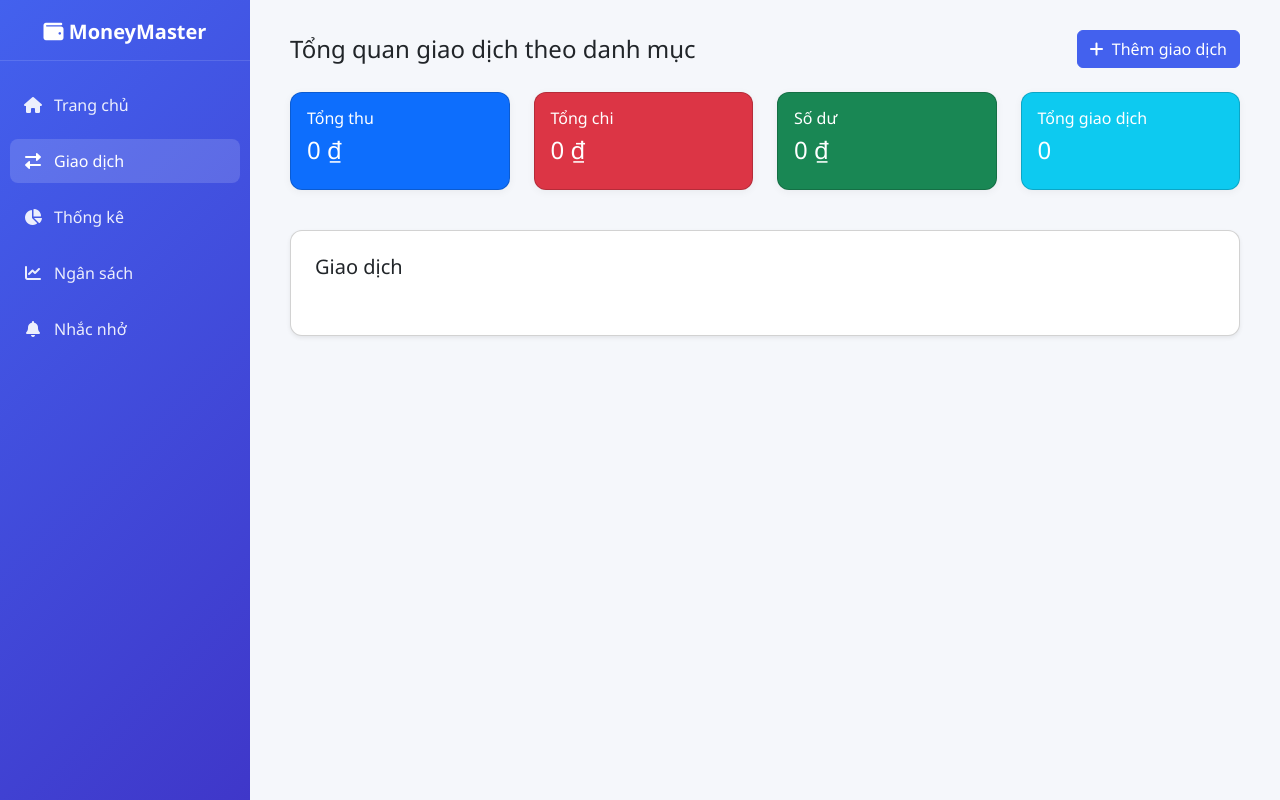
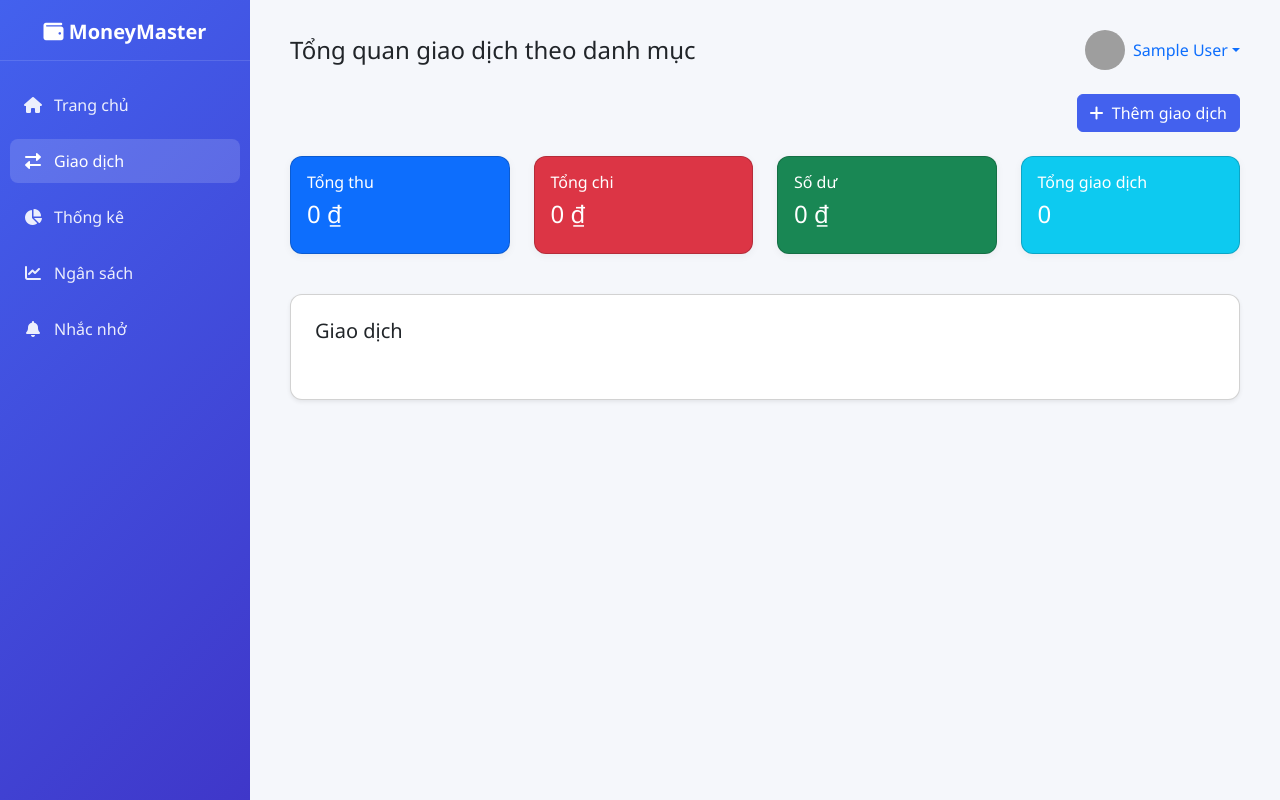
Before and after one commit to levuongVN/PHP, a PHP site: page /views/transaction/transaction_index.php in a window 1280 px wide. Run offline with PHP 8.4, Linux system fonts and the light colour scheme; the visitor is signed in with stand-in values (Sample User, id 1); data that the repository does not hold is empty; grey boxes are pictures that could not be loaded.

Commit message:
Update UI for user avatar and transaction actions
Refactored user avatar and dropdown menu into a reusable component in Home and transaction overview pages. Moved 'Add Transaction' button to a separate row for better layout. Improved transaction description rendering to handle missing values. Commented out redirect logic in budget_process.php for debugging purposes.

```diff
--- a/views/transaction/transaction_index.php
+++ b/views/transaction/transaction_index.php
@@ -98,11 +98,32 @@ $currentBalance = $totalIncome - $totalExpense;
 
     <div class="d-flex justify-content-between align-items-center mb-4">
       <h4 class="m-0 <?= $theme == "#495057" ? "text-light" : "" ?>">Tổng quan giao dịch theo danh mục</h4>
-
-      <button class="btn btn-primary" data-bs-toggle="modal" data-bs-target="#createTransactionModal">
-        <i class="fas fa-plus me-1"></i> Thêm giao dịch
-      </button>
+      <div class="d-flex align-items-center ms-auto">
+        <div class="dropdown">
+          <a href="#" class="d-flex align-items-center text-decoration-none dropdown-toggle" data-bs-toggle="dropdown">
+            <img src="https://ui-avatars.com/api/?name=<?= urlencode($full_name) ?>&background=4361ee&color=fff"
+              class="user-avatar me-2">
+            <span><?php echo htmlspecialchars($full_name); ?></span>
+          </a>
+          <ul class="dropdown-menu dropdown-menu-end">
+            <li><a class="dropdown-item" href="../profile/profile.php"><i class="fas fa-user me-2"></i> Hồ sơ</a></li>
+            <li>
+              <hr class="dropdown-divider">
+            </li>
+            <li>
+              <a class="dropdown-item" href="../handle/logout_process.php">
+                <i class="fas fa-sign-out-alt me-2"></i> Đăng xuất
+              </a>
+            </li>
+          </ul>
+        </div>
+      </div>
     </div>
+    <div class="col-12 d-flex mb-4">
+  <button class="btn btn-primary ms-auto" data-bs-toggle="modal" data-bs-target="#createTransactionModal">
+    <i class="fas fa-plus me-1"></i> Thêm giao dịch
+  </button>
+</div>
 
     <!-- Summary -->
     <div class="row mb-4">
@@ -176,7 +197,7 @@ $currentBalance = $totalIncome - $totalExpense;
                 <?php foreach ($info['transactions'] as $tran): ?>
                   <div class="transaction-row">
                     <div class="flex-grow-1">
-                      <div class="fw-bold"><?= htmlspecialchars($tran['description']) ?></div>
+                      <div class="fw-bold"><?= htmlspecialchars($tran['description'] ?? '') ?></div>
                       <small><?= date('d/m/Y', strtotime($tran['transaction_date'])) ?></small>
                     </div>
 
@@ -185,7 +206,6 @@ $currentBalance = $totalIncome - $totalExpense;
                         <?= $tran['type'] === 'income' ? '+' : '-' ?>
                         <?= format_vnd($tran['amount']) ?>
                       </div>
-
                       <div class="mt-2">
                         <!-- Nút SỬA mở modal -->
                         <button type="button" class="btn btn-sm btn-outline-secondary btn-edit-transaction"
```
Also changed, not shown: handle/budget_process.php (+6 -6 lines), views/Home.php (+8 -5 lines).
